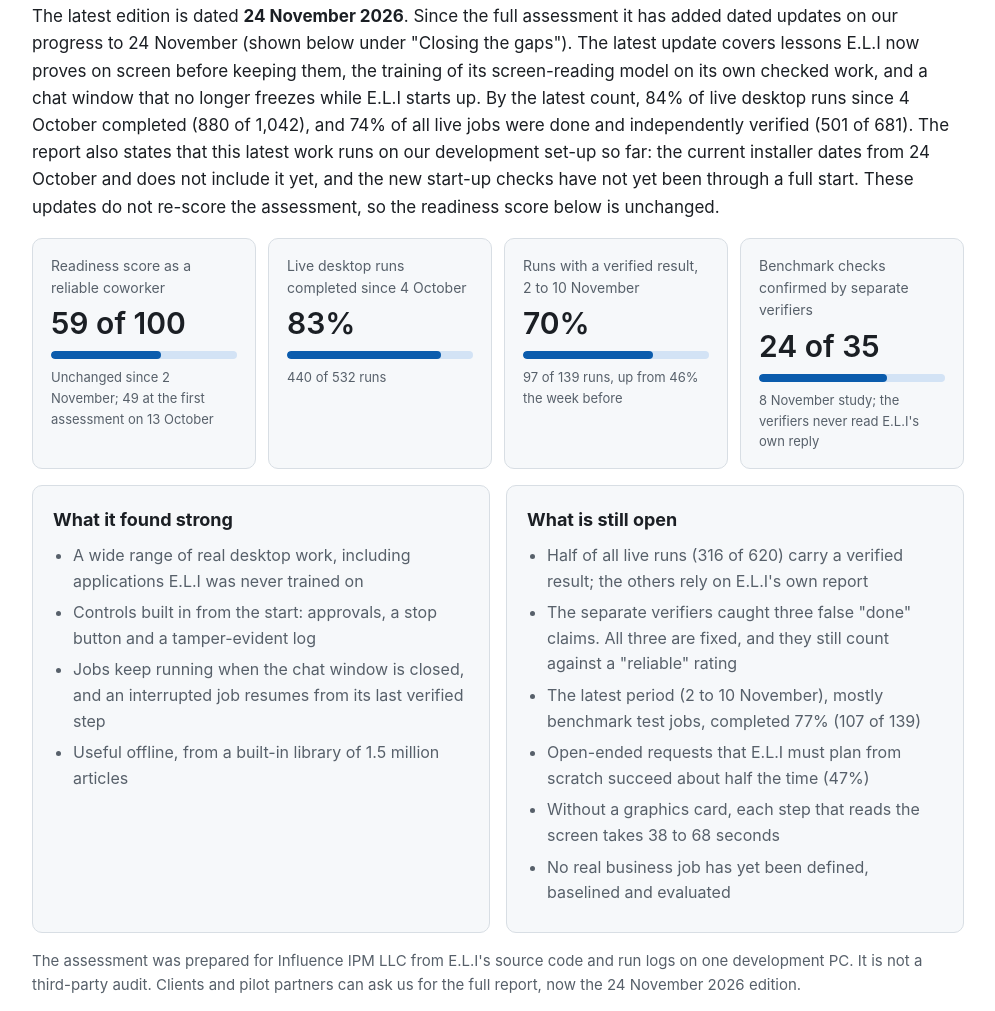
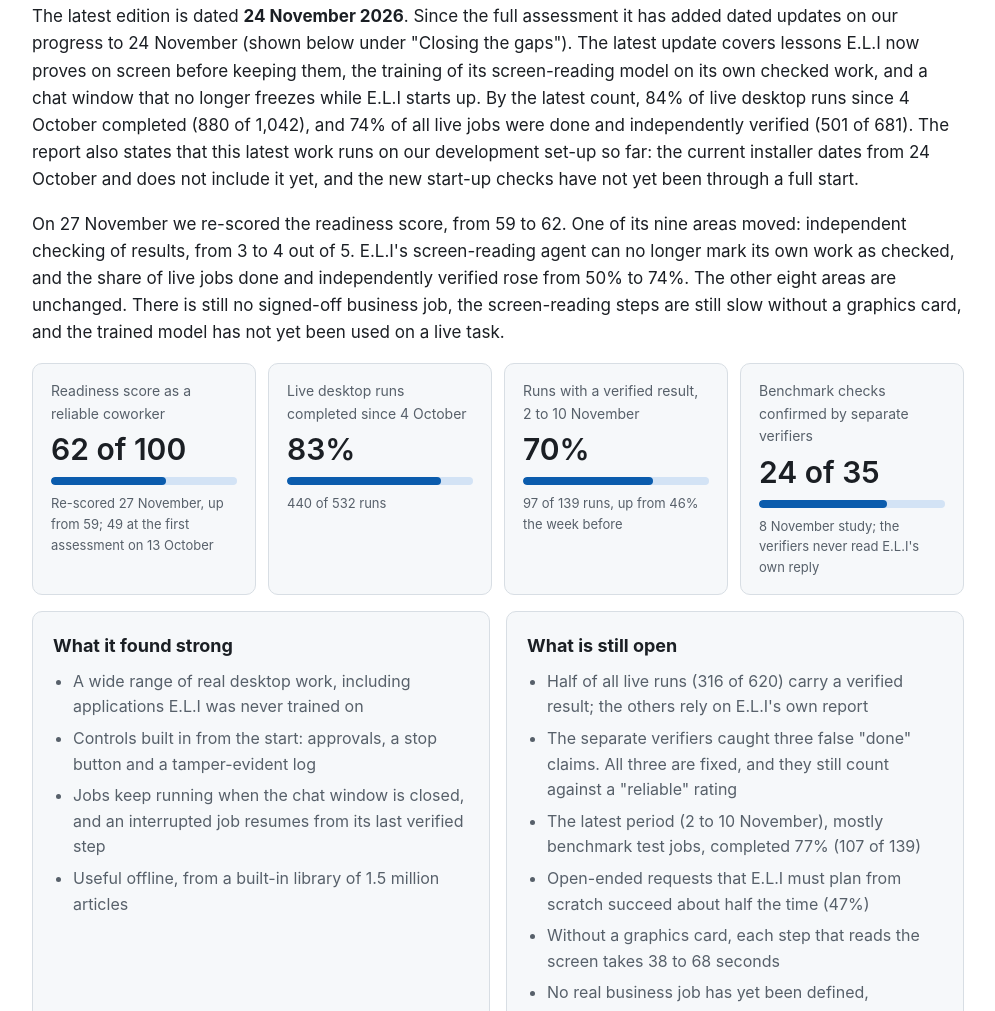
Before and after one commit to eli-labz/eli-labz.github.io, a plain HTML site: page index.html in a window 1280 px wide. Shown: the part 3256-4267 px from the top of the page, without its empty margins (142-1137 px from the left). Drawn offline with Linux system fonts and the light colour scheme.

Commit message:
Readiness score re-scored 27 Nov: 59 -> 62 (independent verification 3 -> 4; other eight areas unchanged)
Co-Authored-By: Claude Opus 5.5 <noreply@anthropic.com>

```diff
--- a/index.html
+++ b/index.html
@@ -289,16 +289,21 @@
         latest count, 84% of live desktop runs since 4 October completed (880 of 1,042), and 74% of all live jobs
         were done and independently verified (501 of 681). The report also states that this latest work runs
         on our development set-up so far: the current installer dates from 24 October and does not include it
-        yet, and the new start-up checks have not yet been through a full start. These updates do not re-score the
-        assessment, so the readiness score below is unchanged.</p>
+        yet, and the new start-up checks have not yet been through a full start.</p>
+      <p>On 27 November we re-scored the readiness score, from 59 to 62. One of its nine areas moved:
+        independent checking of results, from 3 to 4 out of 5. E.L.I's screen-reading agent can no longer mark
+        its own work as checked, and the share of live jobs done and independently verified rose from 50% to
+        74%. The other eight areas are unchanged. There is still no signed-off business job, the
+        screen-reading steps are still slow without a graphics card, and the trained model has not yet been
+        used on a live task.</p>
 
       <div class="kpis" style="grid-template-columns:repeat(auto-fit, minmax(200px, 1fr))">
         <div class="kpi">
           <div class="kpi-label">Readiness score as a reliable coworker</div>
-          <div class="kpi-value">59 of 100</div>
-          <div class="meter" role="meter" aria-valuemin="0" aria-valuemax="100" aria-valuenow="59"
-               aria-label="Readiness score: 59 of 100"><span style="width:59%"></span></div>
-          <div class="kpi-n">Unchanged since 2 November; 49 at the first assessment on 13 October</div>
+          <div class="kpi-value">62 of 100</div>
+          <div class="meter" role="meter" aria-valuemin="0" aria-valuemax="100" aria-valuenow="62"
+               aria-label="Readiness score: 62 of 100"><span style="width:62%"></span></div>
+          <div class="kpi-n">Re-scored 27 November, up from 59; 49 at the first assessment on 13 October</div>
         </div>
         <div class="kpi">
           <div class="kpi-label">Live desktop runs completed since 4 October</div>
```
